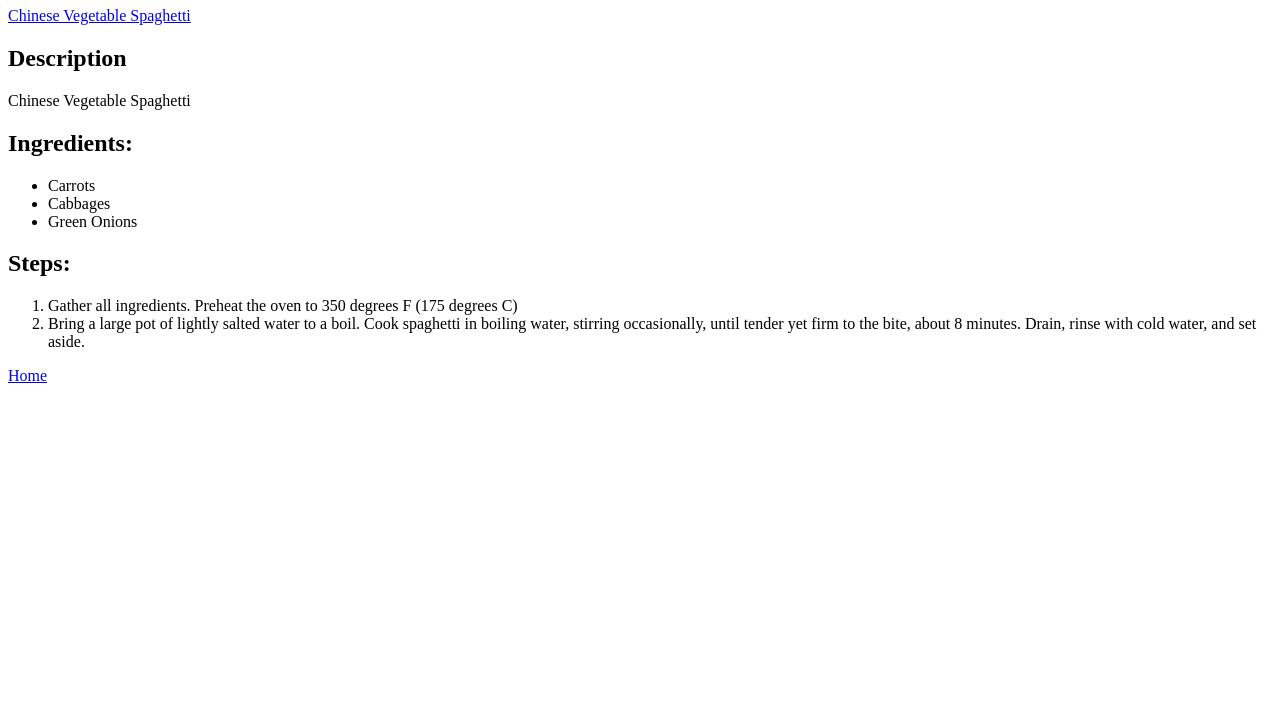
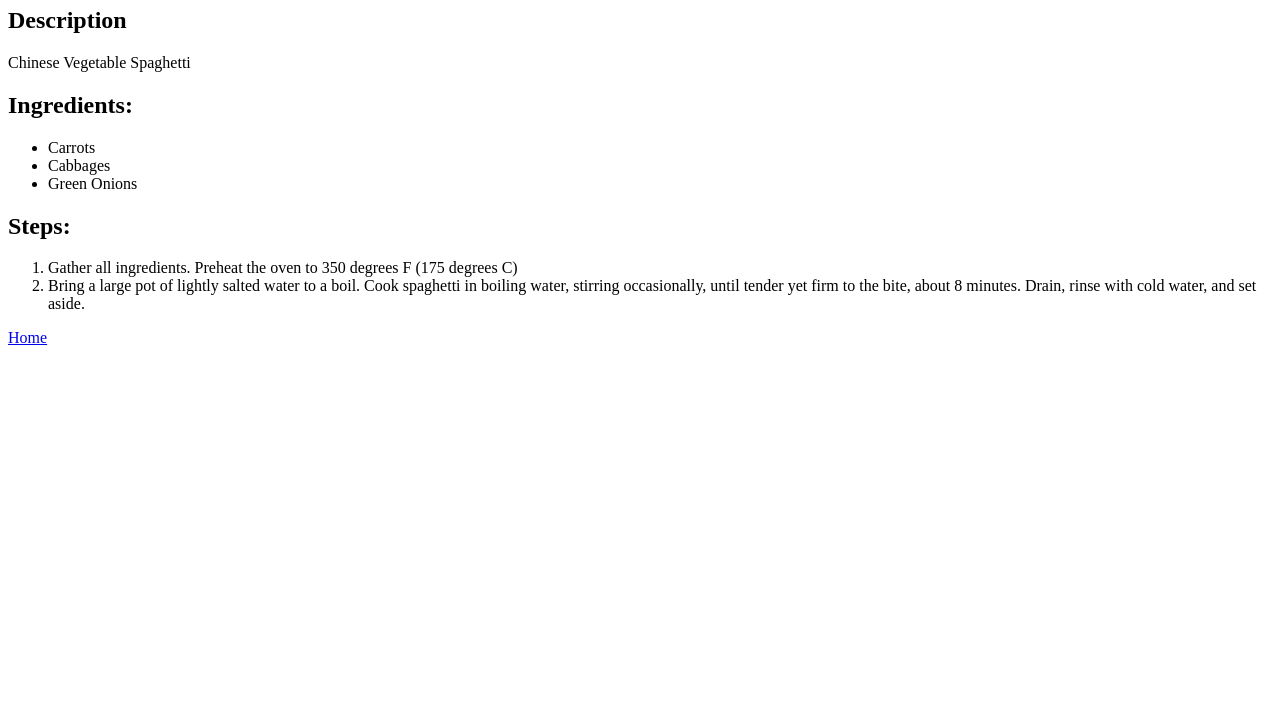
Before and after one commit to richywn2020/odin-recipes, a plain HTML site: page recipes/chineseVegetableSpaghetti.html in a window 1280 px wide. Shown: the part 73-800 px from the top of the page. Drawn offline with Linux system fonts and the light colour scheme.

Commit message:
Modified the file chineseVegetableSpaghetti
Removed link to dish photo

```diff
--- a/recipes/chineseVegetableSpaghetti.html
+++ b/recipes/chineseVegetableSpaghetti.html
@@ -7,7 +7,7 @@
 </head>
 <body>
     <h1>Chinese Vegetable Spaghetti</h1>
-    <a href="../../Pictures/Screenshots/ch6ex.png">Chinese Vegetable Spaghetti</a>
+    <!--<a href="../../Pictures/Screenshots/ch6ex.png">Chinese Vegetable Spaghetti</a>-->
     <h2>Description</h2>
     <p>Chinese Vegetable Spaghetti</p>
     <h2>Ingredients:</h2>
```
